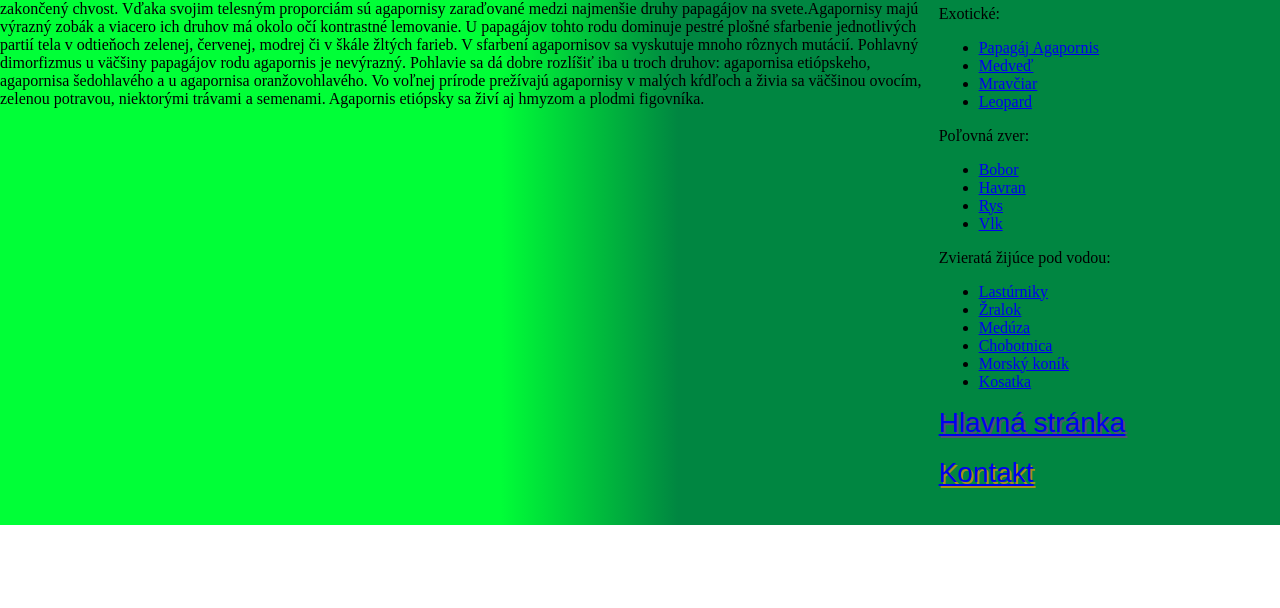
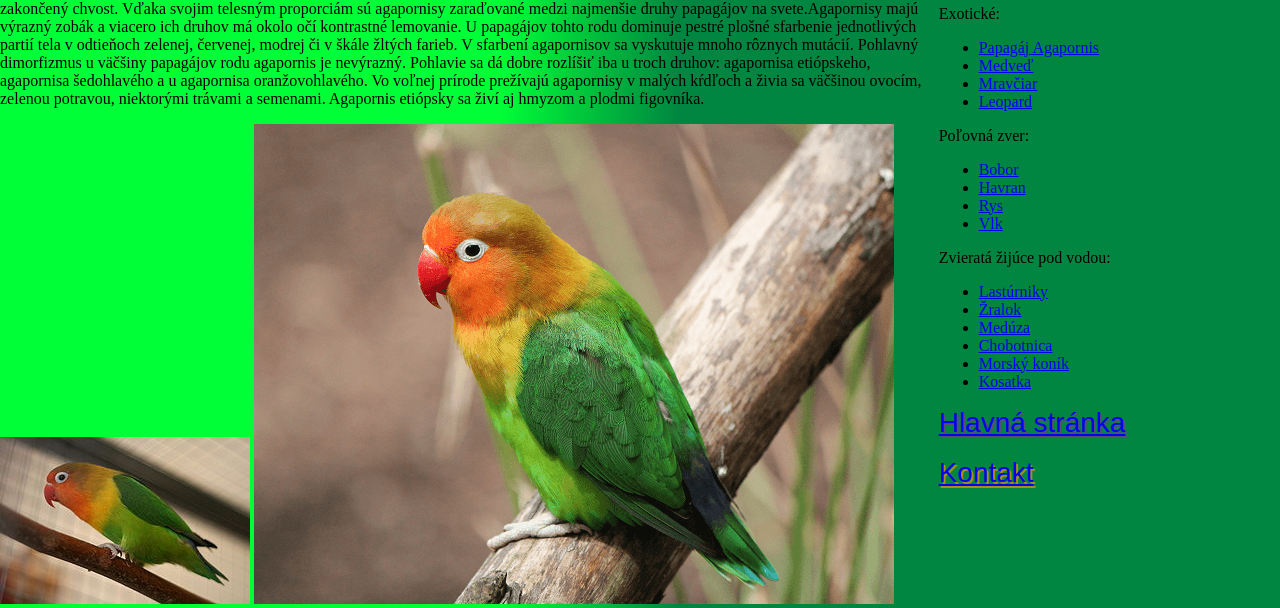
Before and after one commit to obchodnik69/csb-6p8ry, a plain HTML site: page papagaj.html in a window 1280 px wide. Shown: the part 277-885 px from the top of the page. Before the commit the page ends 802 px from the top, so only its background shows below. Drawn offline with Linux system fonts and the light colour scheme; the site is published under a folder, as on GitHub Pages, so addresses that start at the root find nothing.

Commit message:
Update papagaj.html

```diff
--- a/papagaj.html
+++ b/papagaj.html
@@ -2,7 +2,7 @@
 <html>
   <head>
     <meta charset="UTF-8" />
-    <title>zvierata</title>
+    <title>Máme radi zvierata</title>
     <link href="index.css" rel="stylesheet" />
     <link rel="icon" href="iconfinder-tiger-4591879_122132.ico" />
   </head>
@@ -64,8 +64,8 @@
           V sfarbení agapornisov sa vyskutuje mnoho rôznych mutácií. Pohlavný dimorfizmus u väčšiny papagájov rodu agapornis je nevýrazný. Pohlavie sa dá dobre rozlíšiť iba u troch druhov: agapornisa etiópskeho, agapornisa šedohlavého a u agapornisa oranžovohlavého.
           Vo voľnej prírode prežívajú agapornisy v malých kŕdľoch a živia sa väčšinou ovocím, zelenou potravou, niektorými trávami a semenami. Agapornis etiópsky sa živí aj hmyzom a plodmi figovníka.
         </p>
-        <img src="/agapornis.jpg" alt="" />
-        <img src="/agapornis-fischerov.png" alt="" />
+        <img src="agapornis.jpg" alt="" />
+        <img src="agapornis-fischerov.png" alt="" />
       </div>
     </div>
   </body>
```
